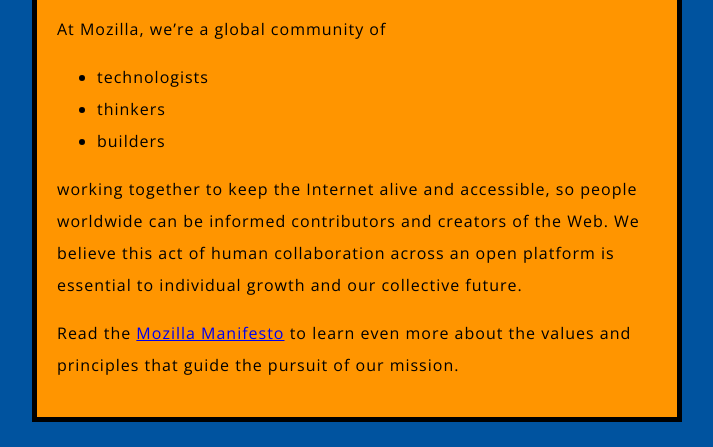
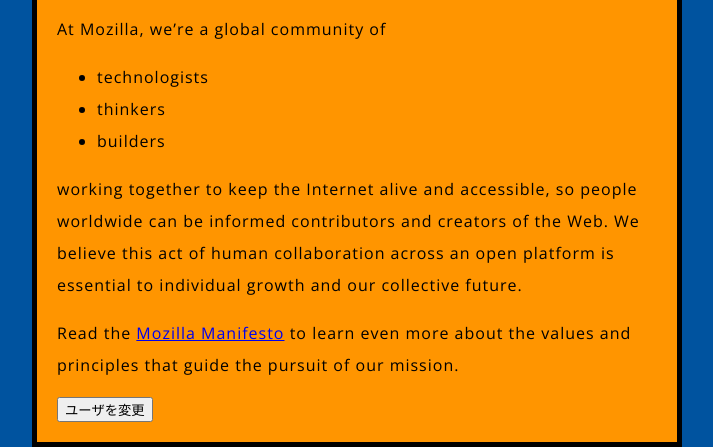
Before and after one commit to Mari-0103/2020web, a plain HTML site: page first/index.html in a window 1280 px wide. Shown: the part 480-927 px from the top of the page, without its empty margins (283-996 px from the left). Before the commit the page ends 902 px from the top, so only its background shows below. Drawn offline with nearby package versions, Linux system fonts and the light colour scheme; files that its build step writes are made by us from their sources.

Commit message:
Update index.html

```diff
--- a/first/index.html
+++ b/first/index.html
@@ -19,7 +19,11 @@
     </ul>
 
     <p>working together to keep the Internet alive and accessible, so people worldwide can be informed contributors and creators of the Web. We believe this act of human collaboration across an open platform is essential to individual growth and our collective future.</p>
+
     <p>Read the <a href="https://www.mozilla.org/en-US/about/manifesto/">Mozilla Manifesto</a> to learn even more about the values and principles that guide the pursuit of our mission.</p>
+
+    <button>ユーザを変更</button>
+
   <script src="scripts/main.js"></script>
   </body>
 
```
